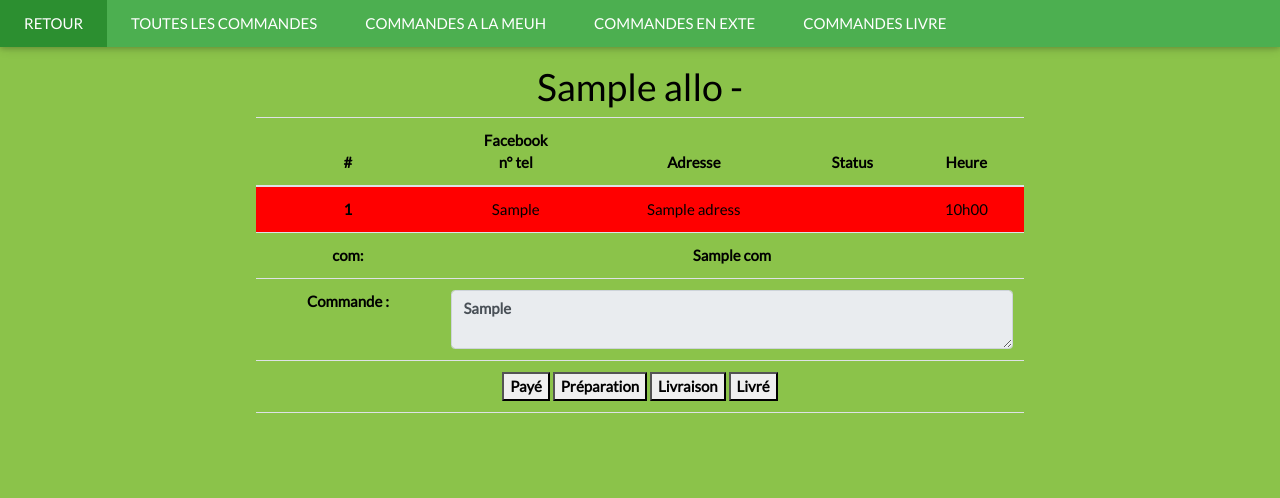
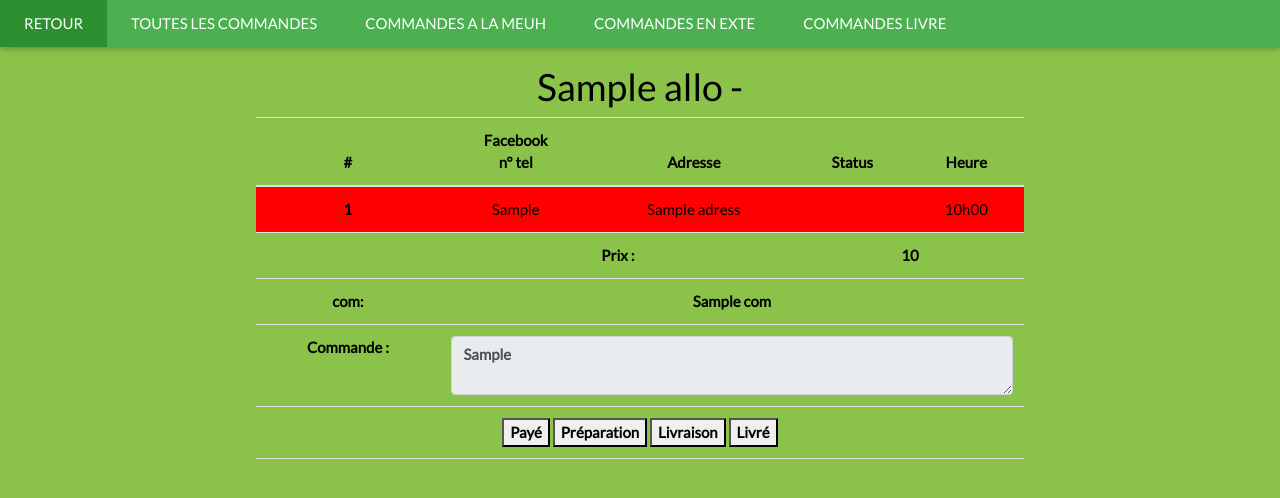
Before and after one commit to lamoincl/allosite, a Flask app: template app/templates/manage/fastfood.html in a window 1280 px wide. Shown: the top 498 px of the page. Run offline with Flask 2, Linux system fonts and the light colour scheme; the template is opened without the code that fills it: most values are stand-ins (such as "Sample title", 1, 10 or a date in 2020); some libraries are stand-ins or nearby versions.

Commit message:
FIX snack.js ADD prix allo fastfood

```diff
--- a/app/app.py
+++ b/app/app.py
@@ -3,7 +3,6 @@ import datetime
 
 from flask import render_template, request, redirect, url_for, session, make_response
 from sqlalchemy import desc
-from sqlalchemy.sql.functions import count
 
 from database import db, Commande, Idlogin, Allo, app, StatusEnum, CommandeCrepe, CommandeSnack, CommandeViennoiserie, \
     CommandeFastfood, CommandeCapote, CommandeCovoit
--- a/app/templates/allos/fastfood.html
+++ b/app/templates/allos/fastfood.html
@@ -8,6 +8,10 @@
                 <label for="commande">Ecris nous ci-dessous ta commande dans un fast-food d'Alès (Oublie pas de le préciser dans le message) :</label>
                 <textarea class="form-control" id="commande" name="commande" maxlength="1000" rows="2"></textarea>
             </div>
+            <div class="form-group">
+                <label for="prix">Prix de ta commande (Toute différence sera déduite ou remboursé)</label>
+                <input type="number" min="0" id="prix" name="prix">
+            </div>
             <div class="row">
                 <div class="col text-right">
                     <div onclick="continuer()" class="btn-commander btn btn-primary">Continuer</div>
--- a/app/templates/manage/fastfood.html
+++ b/app/templates/manage/fastfood.html
@@ -13,6 +13,11 @@
                 {% endif %}
                 <td class="status">{{ cmd.status.name }}</td>
                 <td>{{ cmd.cmd_date.time().strftime("%Hh%M") }}</td>
+            </tr>
+            <tr>
+                <th></th>
+                <th colspan="2">Prix :</th>
+                <th colspan="2">{{ cmd.prix }}</th>
             </tr>
             {% if cmd.com != '' %}
             <tr>
--- a/app/templates/manage/refresh/fastfood.html
+++ b/app/templates/manage/refresh/fastfood.html
@@ -10,6 +10,11 @@
                 {% endif %}
                 <td class="status">{{ cmd.status.name }}</td>
                 <td>{{ cmd.cmd_date.time().strftime("%Hh%M") }}</td>
+            </tr>
+            <tr>
+                <th></th>
+                <th colspan="2">Prix :</th>
+                <th colspan="2">{{ cmd.prix }}</th>
             </tr>
             {% if cmd.com != '' %}
             <tr>
--- a/app/templates/spec_suivi/fastfood.html
+++ b/app/templates/spec_suivi/fastfood.html
@@ -3,4 +3,5 @@
 {% block data %}
                     <label for="commande">Vous avez commandé:</label>
                     <textarea class="form-control" id="commande" name="commande" maxlength="1000" rows="2" disabled>{{ cmd.fastfood.fastfood_commande }}</textarea>
+                    Prix : {{ cmd.prix }}
 {% endblock %}
--- a/app/templates/spec_suivi_refresh/fastfood.html
+++ b/app/templates/spec_suivi_refresh/fastfood.html
@@ -3,4 +3,5 @@
 {% block data %}
                     <label for="commande">Vous avez commandé:</label>
                     <textarea class="form-control" id="commande" name="commande" maxlength="1000" rows="2" disabled>{{ cmd.fastfood.fastfood_commande }}</textarea>
+                    Prix : {{ cmd.prix }}
 {% endblock %}
```
Also changed, not shown: app/static/js/snack.js (+4 -4 lines).
